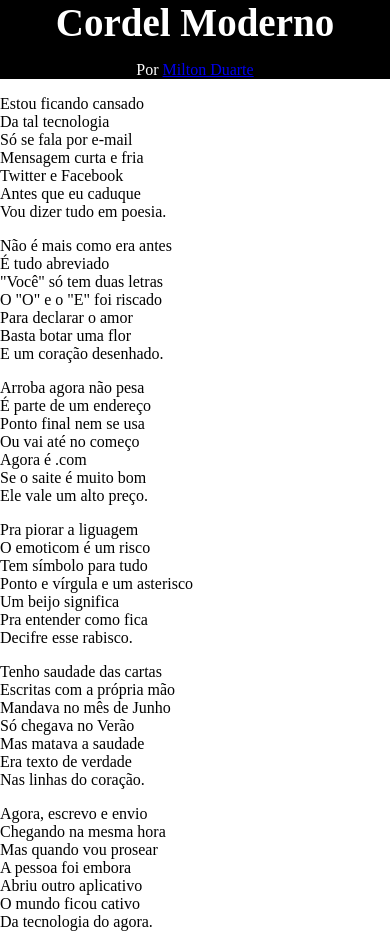
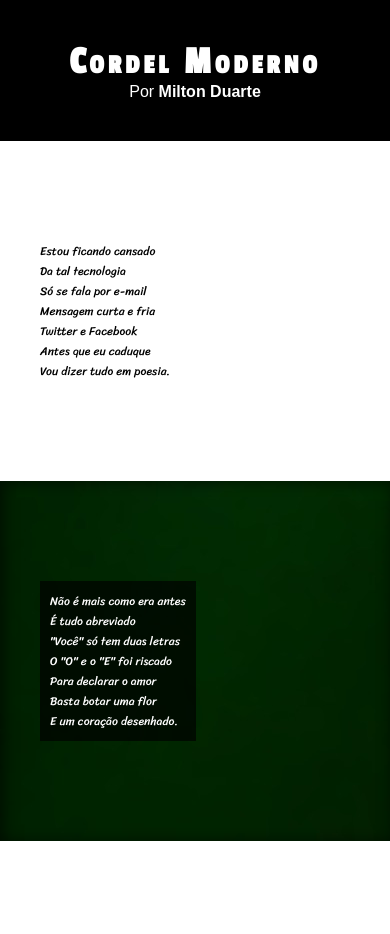
Before and after one commit to eupedrocambui/site_cordel_curso, a plain HTML site: page index.html in a window 390 px wide. Shown: the top 934 px of the page. Drawn offline with Linux system fonts and the light colour scheme.

Commit message:
html e css atualizados
ainda falta acertar a responsividade e os paddings e margins dos textos

```diff
--- a/index.html
+++ b/index.html
@@ -5,10 +5,16 @@
     <meta name="viewport" content="width=device-width, initial-scale=1.0">
     <link rel="stylesheet" href="style.css">
     <title>Cordel Moderno</title>
+
+    <style>
+        .titulo_maiusculas {
+            font-size: 1.5em;
+        }
+    </style>
 </head>
 <body>
     <header>
-        <h1 id="titulo_header">Cordel Moderno</h1>
+        <h1>Cordel Moderno</h1>
         <p>Por <a href="https://www.recantodasletras.com.br/poesias/3186743" target="_blank">Milton Duarte</a></p>
     </header>
 
@@ -24,7 +30,7 @@
         </p>
     </div>
 
-    <div class="customizada">
+    <div class="customizada" id="c1">
         <p>
             Não é mais como era antes <br>
             É tudo abreviado <br>
@@ -59,7 +65,7 @@
 
     </div>
 
-    <div class="customizada">
+    <div class="customizada" id="c2">
         <p>
             Tenho saudade das cartas <br>
             Escritas com a própria mão <br>
--- a/style.css
+++ b/style.css
@@ -1,4 +1,17 @@
 @charset "UTF-8";
+
+@import url('https://fonts.googleapis.com/css2?family=Passion+One&display=swap');
+@import url('https://fonts.googleapis.com/css2?family=Sriracha&display=swap');
+
+:root {
+    --fonte1: 'Passion One', cursive; /* fonte do titulo */
+    --fonte2: 'Sriracha', cursive; /* fonte do texto */
+}
+
+* {
+    font-family: Arial, Helvetica, sans-serif;
+    margin: 0px;
+}
 
 header {
     background-color: black;
@@ -6,13 +19,82 @@ header {
     color: white;
 }
 
+header > h1 {
+    font-family: var(--fonte1);
+    font-size: 10vw;
+    font-weight: bold;
+    font-variant: small-caps;
+    letter-spacing: 4px;
+    padding-top: 40px;
+    margin: 0px;
+}
+
+header > p {
+    padding-bottom: 40px;
+}
+
+header > p > a {
+    font-weight: bolder;
+    color: white;
+    font-family: Arial, Helvetica, sans-serif;
+    text-decoration: none;
+}
+header a:hover {
+    text-decoration: underline;
+}
+
 body {
     margin: 0px;
-
 }
 
-#titulo_header {
-    font-size: 10vw;
-    margin: 0px;
+div p {
+    font-family: var(--fonte2);
+    font-size: 3vw;
+    padding-left: 40px;
+    padding-top: 100px;
+    padding-bottom: 100px;
+}
 
+.customizada {
+    color: white;
+    box-shadow: inset 3px 1px 15px rgba(0, 0, 0, 0.593);
 }
+
+.customizada#c1 {
+    background-image: url(util/imagens/background001.jpg);
+    background-attachment: fixed;
+}
+
+.customizada#c2 {
+    background-image: url(util/imagens/background002.jpg);
+    background-attachment: fixed;
+}
+
+.customizada > p {
+    display: inline-block;
+    background-color: rgba(0, 0, 0, 0.669);
+    padding: 10px;
+    margin-left: 40px;
+    margin-top: 100px;
+    margin-bottom: 100px;
+}
+
+footer {
+    padding-top: 15px;
+    padding-bottom: 15px;
+    font-size: 1.1em;
+    background-color: black;
+    bottom: 0;
+    width: 100%;
+    text-align: center;
+    color: white;
+}
+
+footer a {
+    font-weight: bold;
+    color: white;
+    text-decoration: none;
+}
+footer a:hover {
+    text-decoration: underline;
+}
```
